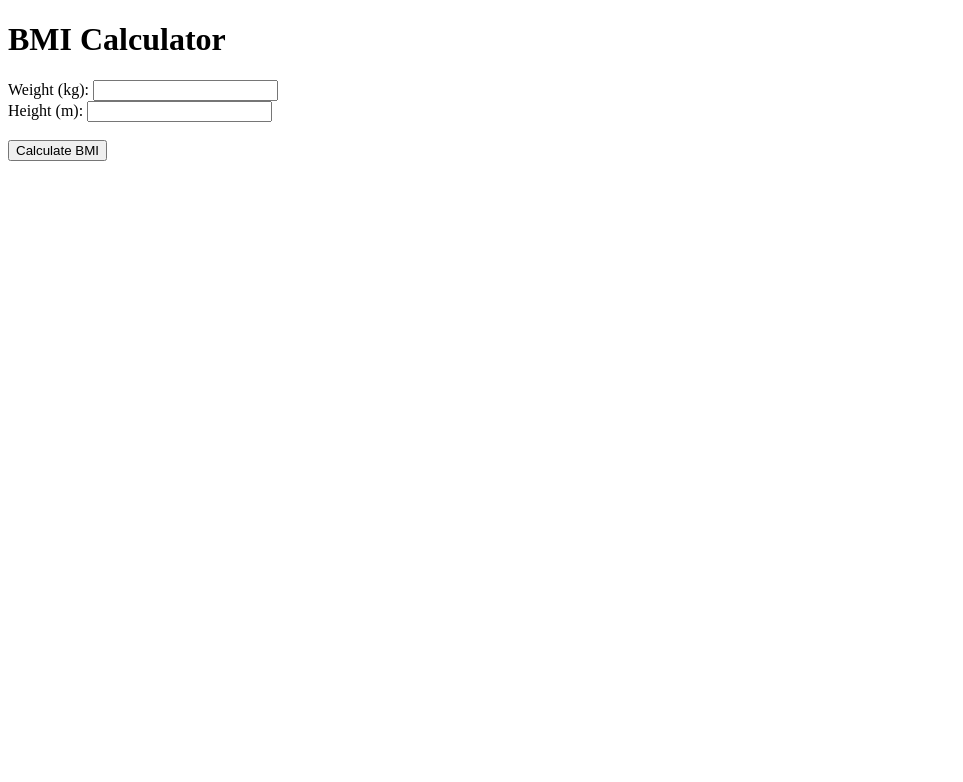
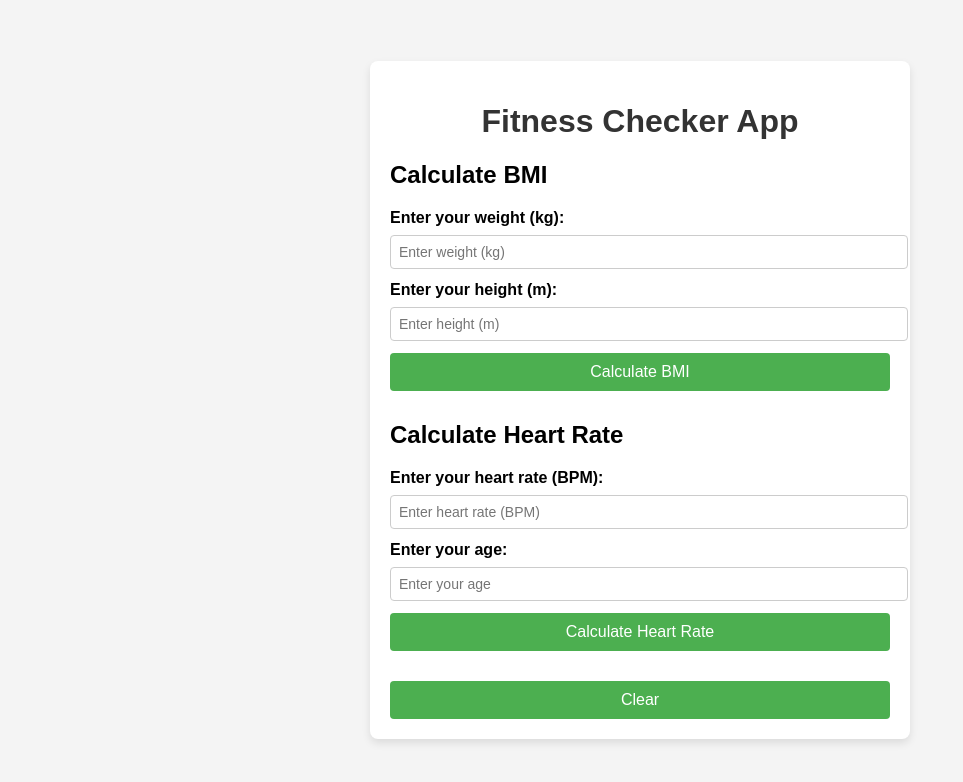
Before and after one commit to nkatha1/fitness_checker, a website: page index.html in a window 1280 px wide. Shown: the whole page, without its empty margins (0-963 px from the left). Drawn offline with Linux system fonts and the light colour scheme.

Commit message:
Fitness Checker App

```diff
--- a/index.html
+++ b/index.html
@@ -1,21 +1,183 @@
-<!-- public/index.html -->
 <!DOCTYPE html>
 <html lang="en">
 <head>
     <meta charset="UTF-8">
     <meta name="viewport" content="width=device-width, initial-scale=1.0">
-    <title>BMI Calculator</title>
+    <title>Fitness Checker App</title>
+    <style>
+        /* styles.css */
+        body {
+            font-family: Arial, sans-serif;
+            background-color: #f4f4f4;
+            margin: 0;
+            padding: 0;
+            display: flex;
+            justify-content: center;
+            align-items: center;
+            height: 100vh;
+        }
+
+        .container {
+            background-color: white;
+            padding: 20px;
+            border-radius: 8px;
+            box-shadow: 0 4px 8px rgba(0, 0, 0, 0.1);
+            width: 100%;
+            max-width: 500px;
+        }
+
+        h1 {
+            text-align: center;
+            color: #333;
+        }
+
+        .section {
+            margin-bottom: 30px;
+        }
+
+        label {
+            display: block;
+            margin-bottom: 8px;
+            font-weight: bold;
+        }
+
+        input {
+            width: 100%;
+            padding: 8px;
+            margin-bottom: 12px;
+            border: 1px solid #ccc;
+            border-radius: 4px;
+            font-size: 14px;
+        }
+
+        button {
+            padding: 10px 15px;
+            background-color: #4CAF50;
+            color: white;
+            border: none;
+            border-radius: 4px;
+            font-size: 16px;
+            cursor: pointer;
+            width: 100%;
+        }
+
+        button:hover {
+            background-color: #45a049;
+        }
+
+        #bmi-result, #heart-rate-result {
+            margin-top: 15px;
+            font-size: 16px;
+            font-weight: bold;
+        }
+
+        button.clear-btn {
+            background-color: #f44336;
+        }
+
+        button.clear-btn:hover {
+            background-color: #e53935;
+        }
+    </style>
 </head>
 <body>
-    <h1>BMI Calculator</h1>
-    <form action="/bmi" method="POST">
-        <label for="weight">Weight (kg):</label>
-        <input type="number" id="weight" name="weight" required>
-        <br>
-        <label for="height">Height (m):</label>
-        <input type="number" id="height" name="height" step="0.01" required>
-        <br><br>
-        <button type="submit">Calculate BMI</button>
-    </form>
+
+    <div class="container">
+        <h1>Fitness Checker App</h1>
+
+        <!-- BMI Section -->
+        <div class="section">
+            <h2>Calculate BMI</h2>
+            <label for="weight">Enter your weight (kg):</label>
+            <input type="number" id="weight" placeholder="Enter weight (kg)">
+
+            <label for="height">Enter your height (m):</label>
+            <input type="number" id="height" step="0.01" placeholder="Enter height (m)">
+
+            <button onclick="calculateBmi()">Calculate BMI</button>
+            <div id="bmi-result"></div>
+        </div>
+
+        <!-- Heart Rate Section -->
+        <div class="section">
+            <h2>Calculate Heart Rate</h2>
+            <label for="heart-rate">Enter your heart rate (BPM):</label>
+            <input type="number" id="heart-rate" placeholder="Enter heart rate (BPM)">
+
+            <label for="age">Enter your age:</label>
+            <input type="number" id="age" placeholder="Enter your age">
+
+            <button onclick="calculateHeartRate()">Calculate Heart Rate</button>
+            <div id="heart-rate-result"></div>
+        </div>
+
+        <!-- Clear Button -->
+        <button onclick="clearInputs()">Clear</button>
+    </div>
+
+    <script>
+        // JavaScript Functionality
+
+        // Function to calculate BMI
+        function calculateBmi() {
+            let weight = document.getElementById("weight").value;
+            let height = document.getElementById("height").value;
+
+            if (weight <= 0 || height <= 0) {
+                alert("Please enter valid values for weight and height.");
+                return;
+            }
+
+            let bmi = weight / (height ** 2);
+            let category = "";
+
+            if (bmi < 18.5) {
+                category = "Underweight";
+            } else if (bmi >= 18.5 && bmi < 24.9) {
+                category = "Normal weight";
+            } else if (bmi >= 25 && bmi < 29.9) {
+                category = "Overweight";
+            } else {
+                category = "Obese";
+            }
+
+            document.getElementById("bmi-result").innerText = `BMI: ${bmi.toFixed(2)} - Category: ${category}`;
+        }
+
+        // Function to calculate Heart Rate zones
+        function calculateHeartRate() {
+            let heartRate = document.getElementById("heart-rate").value;
+            let age = document.getElementById("age").value;
+
+            if (heartRate <= 0 || age <= 0) {
+                alert("Please enter valid values for heart rate and age.");
+                return;
+            }
+
+            let maxHeartRate = 220 - age;
+            let moderateZoneLow = maxHeartRate * 0.50;
+            let moderateZoneHigh = maxHeartRate * 0.70;
+            let vigorousZoneLow = maxHeartRate * 0.70;
+            let vigorousZoneHigh = maxHeartRate * 0.85;
+
+            document.getElementById("heart-rate-result").innerHTML = `
+                Heart Rate: ${heartRate} BPM<br>
+                Maximum Heart Rate: ${maxHeartRate} BPM<br>
+                Moderate Zone: ${moderateZoneLow.toFixed(2)} - ${moderateZoneHigh.toFixed(2)} BPM<br>
+                Vigorous Zone: ${vigorousZoneLow.toFixed(2)} - ${vigorousZoneHigh.toFixed(2)} BPM
+            `;
+        }
+
+        // Function to clear all inputs and results
+        function clearInputs() {
+            document.getElementById("weight").value = "";
+            document.getElementById("height").value = "";
+            document.getElementById("heart-rate").value = "";
+            document.getElementById("age").value = "";
+            document.getElementById("bmi-result").innerText = "";
+            document.getElementById("heart-rate-result").innerHTML = "";
+        }
+    </script>
+
 </body>
 </html>
```
